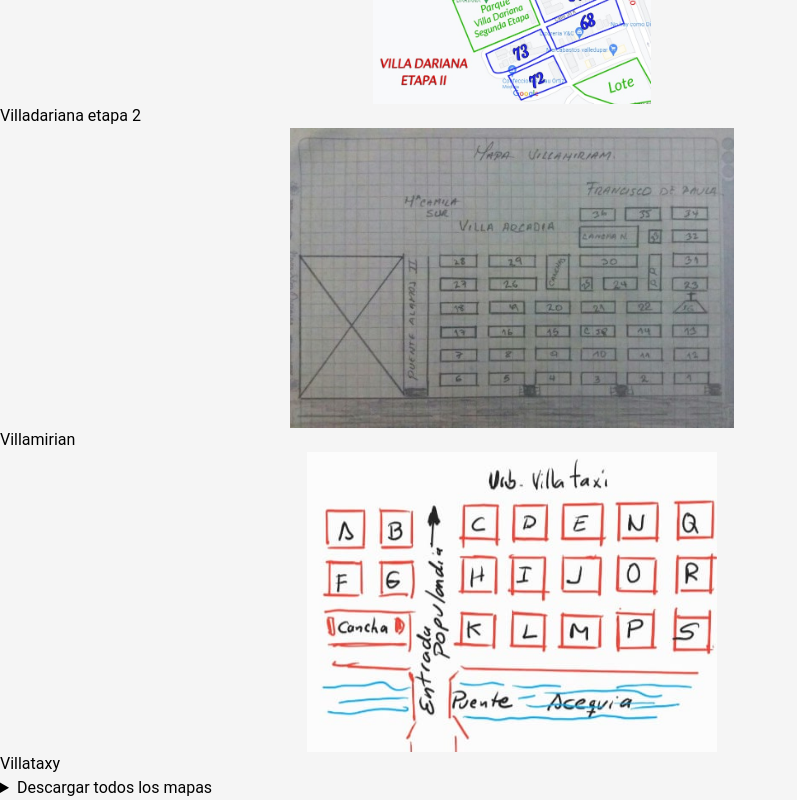
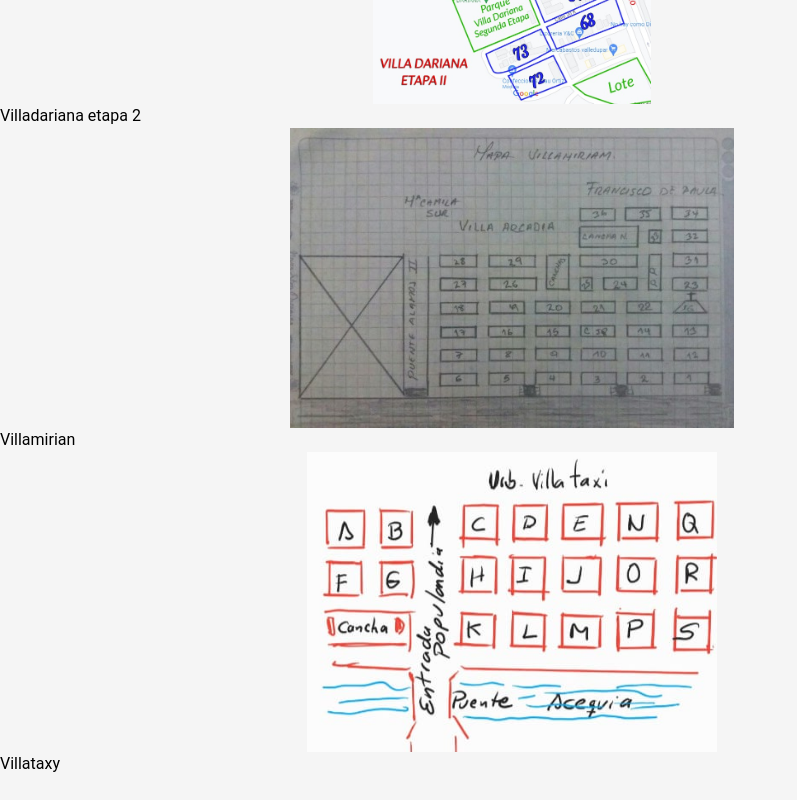
Before and after one commit to Ajov8163/proyecto-megaexpress, a React (Vite) app: page /Mapas in a window 1280 px wide. Shown: the part 4522-5322 px from the top of the page, without its empty margins (0-797 px from the left). After the commit the page ends 5298 px from the top, so only its background shows below. Built offline with nearby package versions, Linux system fonts and the light colour scheme.

Commit message:
commit29

```diff
--- a/src/pages/Mapas.jsx
+++ b/src/pages/Mapas.jsx
@@ -65,13 +65,6 @@ const Mapas = () => {
         <div className="flex justify-evenly gap-10 flex-wrap">
           {renderImages()}
         </div>
-        <details>
-            <summary>Descargar todos los mapas</summary>
-            <p>don alberto</p>
-            <p>bella vista</p>
-            <p>casimiro</p>
-            <p>mareigua</p>
-        </details>
       </div>
     </div>
   );
```
